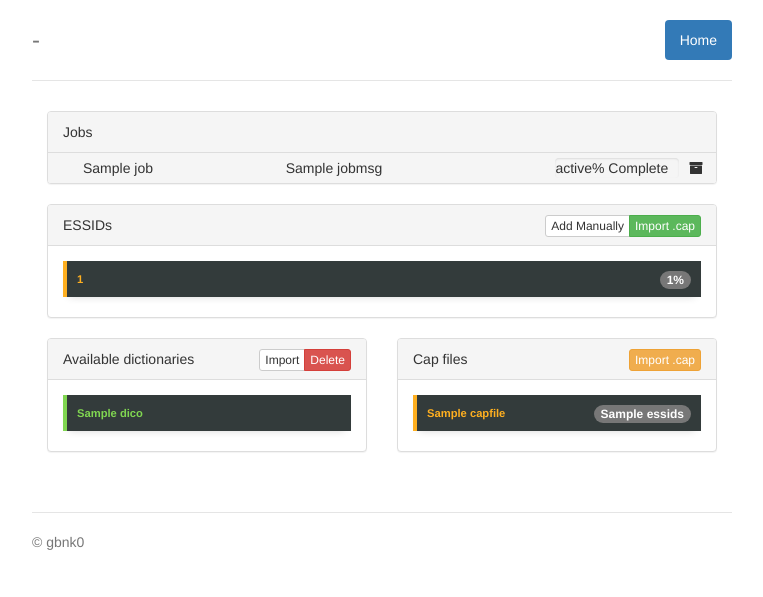
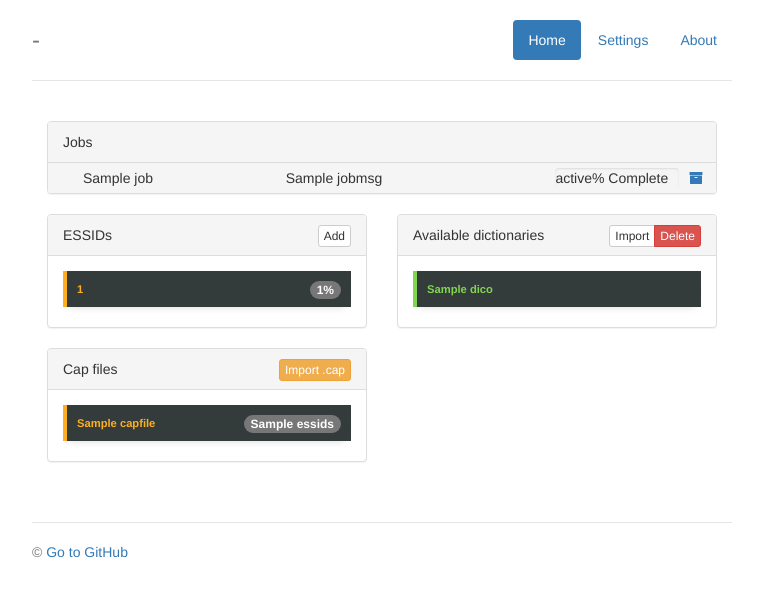
Before and after one commit to gbnk0/pyshake, a Flask app: template templates/home.html in a window 1280 px wide. Shown: the top 597 px of the page, without its empty margins (258-1021 px from the left). Run offline with Flask 2, Linux system fonts and the light colour scheme; the template is opened without the code that fills it: most values are stand-ins (such as "Sample title", 1, 10 or a date in 2020); parts of the project's set-up code (start-up, migrations or seed data) failed here and were passed over; some libraries are stand-ins or nearby versions.

Commit message:
Various bug fixes

```diff
--- a/app.py
+++ b/app.py
@@ -189,6 +189,7 @@ def create_essid(essid_name):
             return True
 
 
+
 #ROUTE FOR HOME
 @app.route("/")
 def main():
@@ -200,12 +201,20 @@ def main():
 
 #ROUTE FOR CREATING A NEW ESSID
 @app.route('/create_essid', methods = ['POST'])
-def signup():
+def create_essid():
     if request.method == 'POST':
         essid_name = request.form['essid-name']
         if create_essid(essid_name):
             return redirect('/')
 
 
+#ROUTE FOR ARCHIVING JOB
+# @app.route('/archive_job/<job_id>', methods = ['GET'])
+# def archive_job(job_id):
+#     if request.method == 'GET':
+#         if archive_job(job_id):
+#             return redirect('/')
+
+
 if __name__ == "__main__":
     app.run(host="0.0.0.0", debug=True)
--- a/templates/base.html
+++ b/templates/base.html
@@ -23,9 +23,9 @@
         <div class="header">
             <nav>
                 <ul class="nav nav-pills pull-right">
-                    <li role="presentation" class="active"><a href="#">Home</a>
-                    </li>
-
+                    <li role="presentation" class="active"><a href="#">Home</a></li>
+                    <li role="presentation"><a href="#">Settings</a></li>
+                    <li role="presentation"><a href="#">About</a></li>
                 </ul>
             </nav>
             <h3 class="text-muted">-</h3>
@@ -37,7 +37,7 @@
         </div>
 
         <footer class="footer">
-            <p>&copy; gbnk0</p>
+            <p>&copy; <a href="https://github.com/gbnk0/pyshake">Go to GitHub</a></p>
         </footer>
     </div>
 </body>
--- a/templates/home.html
+++ b/templates/home.html
@@ -2,7 +2,7 @@
 {% block content %}
 
 
-
+        <div class="row marketing">
 
             <div class="col-lg-12">
                 <div class="panel panel-default">
@@ -13,8 +13,11 @@
                             <tbody>
                                 {% for job in joblist %}
                                     <tr class="active">
-                                    <td class="icontd">{% if job.jobtype == 3 %}
-                                    <i class="fa fa-wifi" aria-hidden="true"></i>{% endif %}
+
+                                        <td class="icontd">
+                                            {% if job.jobtype == 3 %}
+                                                <i class="fa fa-wifi" aria-hidden="true"></i>
+                                            {% endif %}
                                         </td>
                                         <td>{{job.jobname}}</td>
                                         <td>{{job.jobmsg}}</td>
@@ -33,7 +36,7 @@
                                               </div>
                                             </div>
                                         </td>
-                                    <td style = "width: 32px;"><i class="fa fa-archive" aria-hidden="true"></i></td>
+                                        <td style = "width: 32px;"><a href=""><i class="fa fa-archive" aria-hidden="true"></i></a></td>
                                     </tr>
                                 {% endfor %}
                             </tbody>
@@ -41,15 +44,12 @@
                 </div>
             </div>
 
-        <div class="row marketing">
-
-            <div class="col-lg-12">
+            <div class="col-lg-6">
                 <div class="panel panel-default">
                     <div class="panel-heading">
                         ESSIDs
                         <div class="btn-group pull-right">
-                            <a data-toggle="modal" data-target="#addEssidModal" class="btn btn-default btn-xs">Add Manually</a>
-                            <a href="#" class="btn btn-success btn-xs">Import .cap</a>
+                            <a data-toggle="modal" data-target="#addEssidModal" class="btn btn-default btn-xs">Add</a>
                         </div>
                     </div>
                         <div class="panel-body">
@@ -57,8 +57,10 @@
                             {% for essid, percent in essids.iteritems() %}
 
                             <div class="notice notice-warning notice-sm">
+
                                 <strong>{{ essid }}</strong>
                                 <span class="badge pull-right">{{ percent }}%</span>
+
                             </div>
 
                             {% endfor %}
```
Lines whose indentation alone changed are shown as unchanged.
